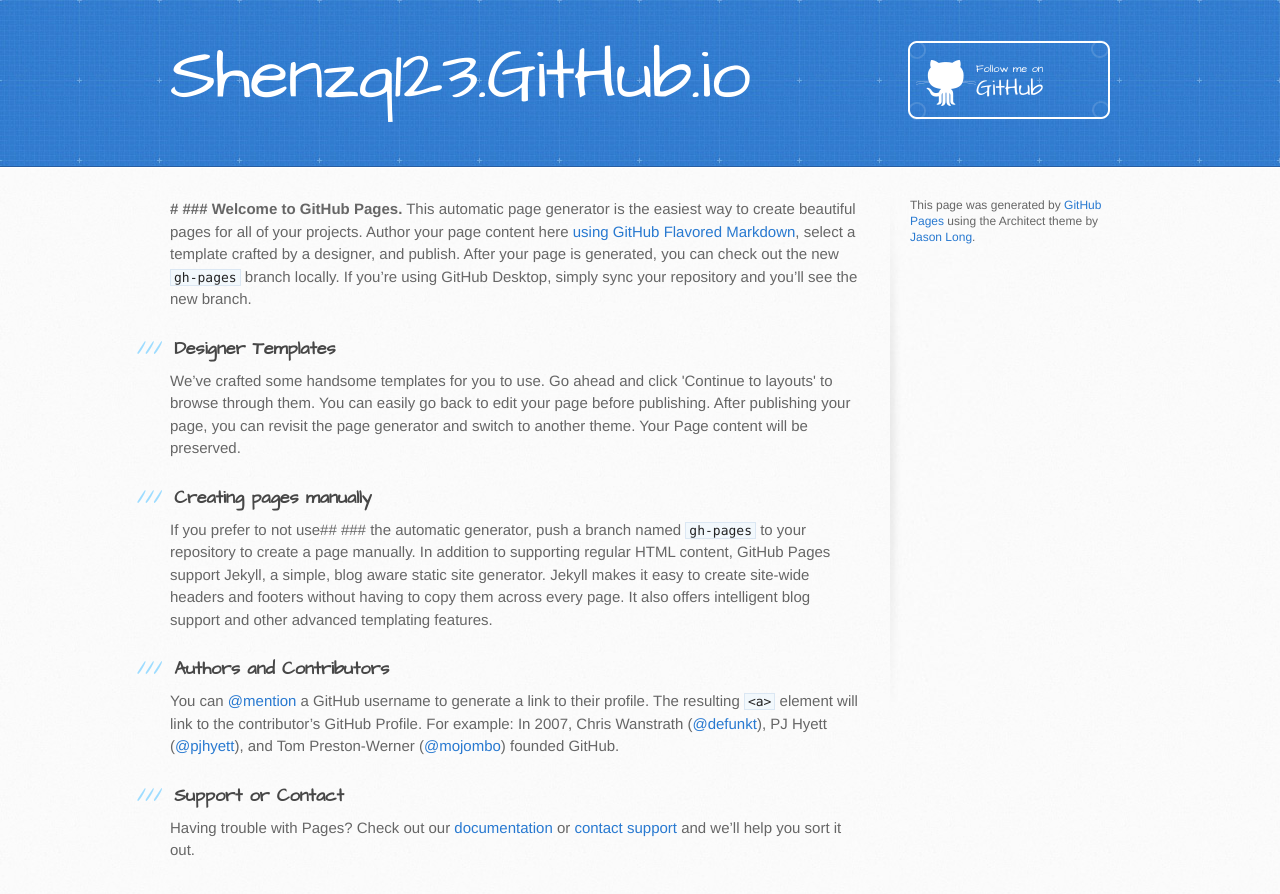
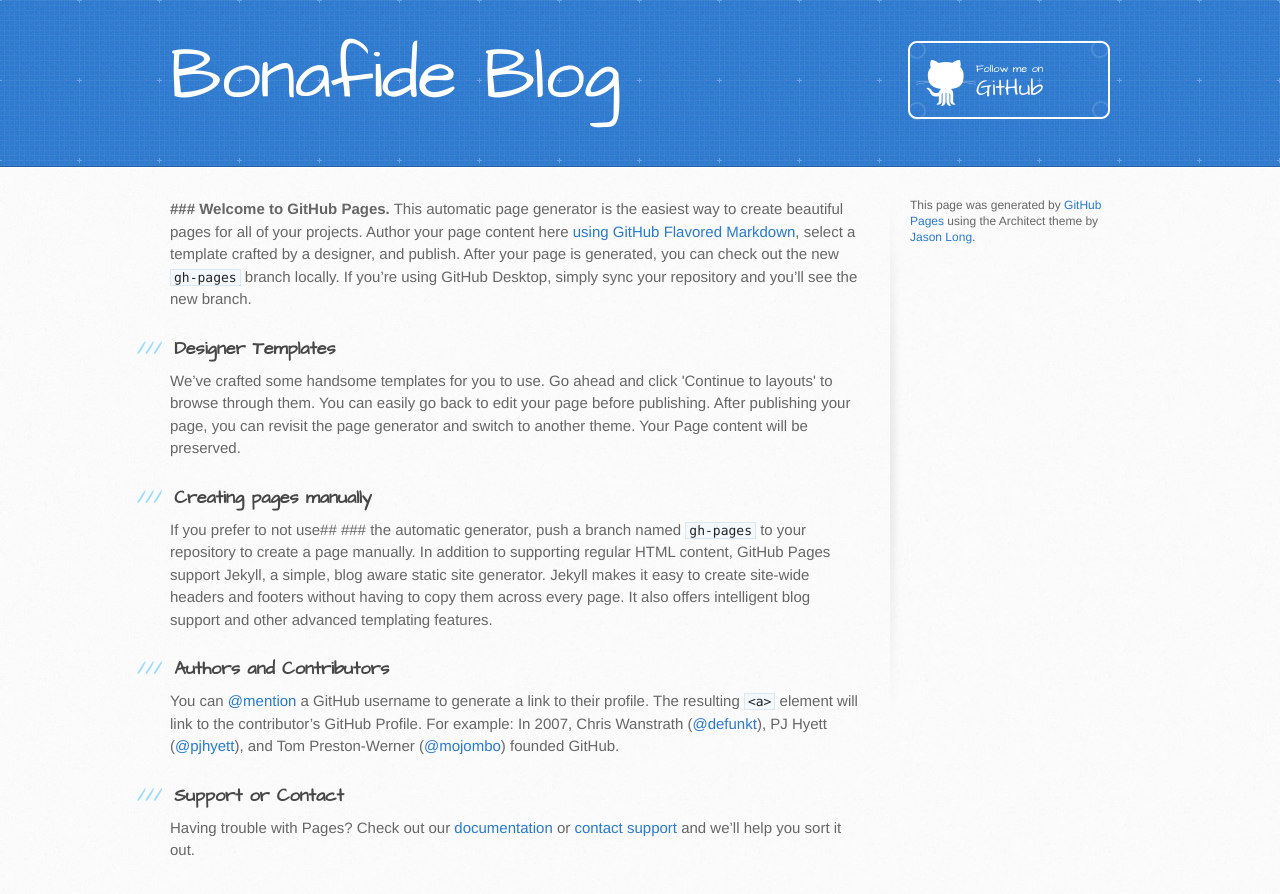
Before and after one commit to shenzq123/shenzq123.github.io, a plain HTML site: page index.html in a window 1280 px wide. Drawn offline with Linux system fonts and the light colour scheme.

Commit message:
Update index.html

```diff
--- a/index.html
+++ b/index.html
@@ -19,7 +19,7 @@
   <body>
     <header>
       <div class="inner">
-        <h1>Shenzq123.GitHub.io</h1>
+        <h1>Bonafide Blog</h1>
         <h2></h2>
         <a href="https://github.com/shenzq123" class="button"><small>Follow me on</small> GitHub</a>
       </div>
@@ -28,7 +28,7 @@
     <div id="content-wrapper">
       <div class="inner clearfix">
         <section id="main-content">
-          <p><strong># ### Welcome to GitHub Pages.</strong>
+          <p><strong>### Welcome to GitHub Pages.</strong>
 This automatic page generator is the easiest way to create beautiful pages for all of your projects. Author your page content here <a href="https://guides.github.com/features/mastering-markdown/">using GitHub Flavored Markdown</a>, select a template crafted by a designer, and publish. After your page is generated, you can check out the new <code>gh-pages</code> branch locally. If you’re using GitHub Desktop, simply sync your repository and you’ll see the new branch.</p>
 
 <h3>
```
